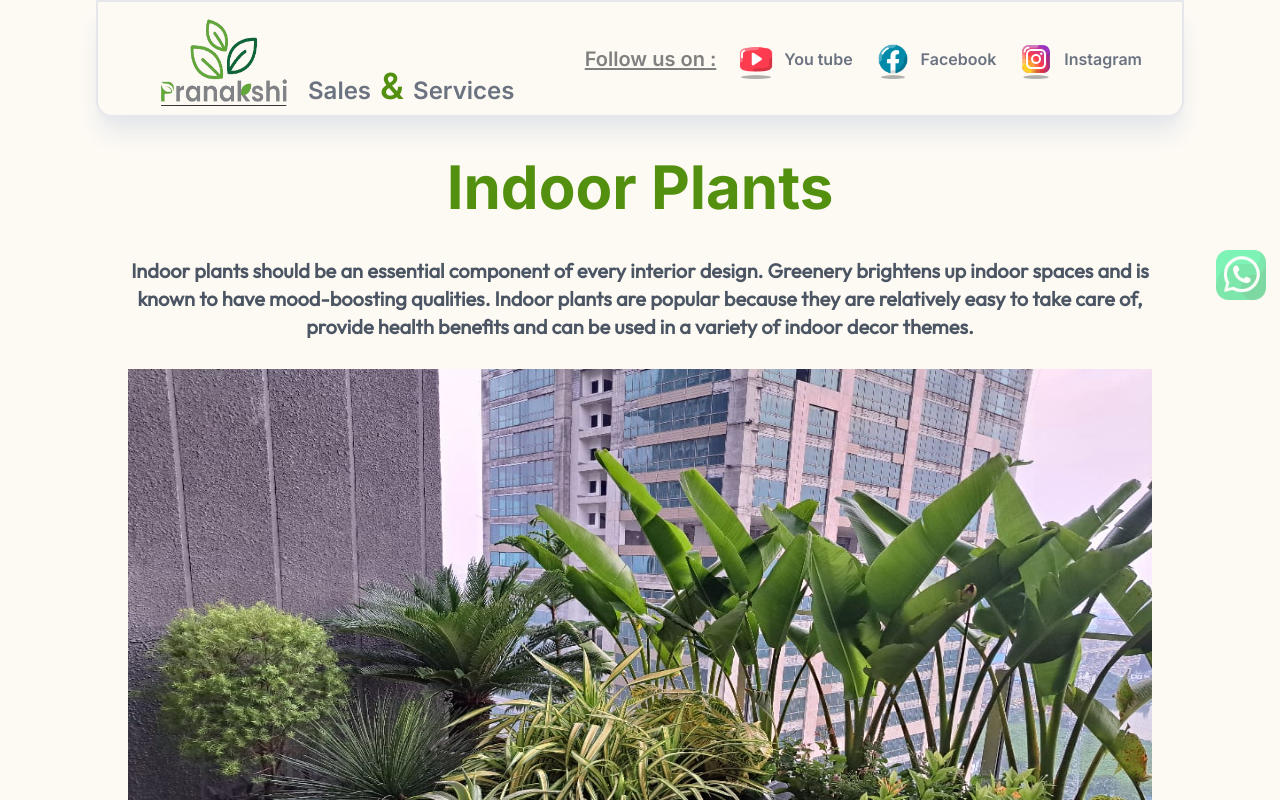
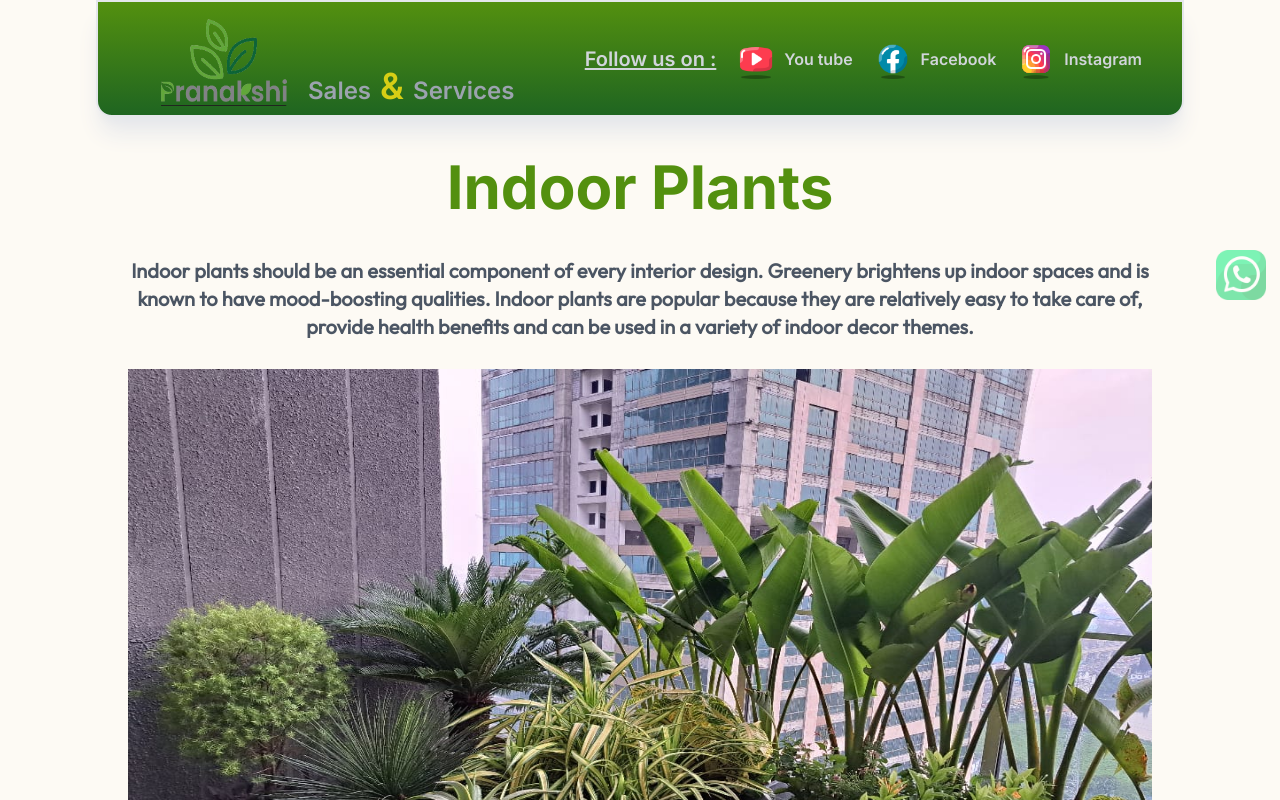
Before and after one commit to Spoiler007/Pranakshi-Sales-Services, a Next.js app: page /indoor in a window 1280 px wide. Shown: the top 800 px of the page. Built offline with nearby package versions, Linux system fonts and the light colour scheme.

Commit message:
pages update

```diff
--- a/src/app/gardening/page.jsx
+++ b/src/app/gardening/page.jsx
@@ -25,19 +25,19 @@ const Gardening = () => {
             <StickyChat />
             <Stickysocial />
             <div className=' '>
-                <div className="flex border-2 px-10 shadow-gray-200 rounded-bl-2xl rounded-br-2xl shadow-xl w-[85%]  mx-auto gap-8  text-center items-center justify-between">
+                <div className="flex border-2 bg-gradient-to-b from-greenlight to-greendark px-10 shadow-gray-200 rounded-bl-2xl rounded-br-2xl shadow-xl w-[85%]  mx-auto gap-8  text-center items-center justify-between">
                     <div className=' flex py-2'>
 
                         <img src='/Images/logo2.png' alt='logo' className='md:w-[170px] w-[100px]' />
 
-                        <h1 className='text-center my-auto md:text-2xl mt-8 md:mt-14 font-semibold text-gray-500'> Sales<span className='text-greenlight text-4xl'> & </span>Services</h1>
+                        <h1 className='text-center my-auto md:text-2xl mt-8 md:mt-14 font-semibold text-gray-400'> Sales<span className='text-yellowlight text-4xl'> & </span>Services</h1>
                     </div>
                     <div className=' hidden xl:block'>
                         <div className="flex xl:visible gap-5 justify-center items-center">
-                            <h1 className="text-xl text-[gray]  font-semibold underline underline-offset-2">Follow us on :</h1>
-                            <a href="https://youtube.com/@PranakshiSalesService?si=rHi1YtfelV9Nny9A" target="__blank" className="flex items-center gap-2"><img src="Images/icons8-youtube-64.png" className="w-[40px]" /><span className="text-gray-500 font-semibold">You tube</span></a>
-                            <a href="https://www.facebook.com/profile.php?id=61554907633405" target="__blank" className="flex items-center gap-2"><img src="Images/icons8-facebook-64.png" className="w-[40px]" /><span className="text-gray-500 font-semibold">Facebook</span></a>
-                            <a href="https://www.instagram.com/pranakshi.sales?utm_source=qr&igsh=MWlyczhhb3RsMTdpcQ==" target="__blank" className="flex items-center gap-2"><img src="Images/icons8-instagram-64.png" className="w-[40px]" /><span className="text-gray-500 font-semibold">Instagram</span></a>
+                            <h1 className="text-xl text-gray-300  font-semibold underline underline-offset-2">Follow us on :</h1>
+                            <a href="https://youtube.com/@PranakshiSalesService?si=rHi1YtfelV9Nny9A" target="__blank" className="flex items-center gap-2"><img src="Images/icons8-youtube-64.png" className="w-[40px]" /><span className="text-gray-300 font-semibold">You tube</span></a>
+                            <a href="https://www.facebook.com/profile.php?id=61554907633405" target="__blank" className="flex items-center gap-2"><img src="Images/icons8-facebook-64.png" className="w-[40px]" /><span className="text-gray-300 font-semibold">Facebook</span></a>
+                            <a href="https://www.instagram.com/pranakshi.sales?utm_source=qr&igsh=MWlyczhhb3RsMTdpcQ==" target="__blank" className="flex items-center gap-2"><img src="Images/icons8-instagram-64.png" className="w-[40px]" /><span className="text-gray-300 font-semibold">Instagram</span></a>
 
                         </div>
                     </div>
--- a/src/app/indoor/page.jsx
+++ b/src/app/indoor/page.jsx
@@ -15,19 +15,19 @@ const Indoor = () => {
             <GotoTop />
             <StickyChat />
             <Stickysocial />
-            <div className="flex border-2 px-10 shadow-gray-200 rounded-bl-2xl rounded-br-2xl shadow-xl w-[85%]  mx-auto gap-8  text-center items-center justify-between">
+            <div className="flex bg-gradient-to-b from-greenlight to-greendark border-2 px-10 shadow-gray-200 rounded-bl-2xl rounded-br-2xl shadow-xl w-[85%]  mx-auto gap-8  text-center items-center justify-between">
                 <div className=' flex py-2'>
 
                     <img src='/Images/logo2.png' alt='logo' className='md:w-[170px] w-[100px]' />
 
-                    <h1 className='text-center my-auto md:text-2xl mt-8 md:mt-14 font-semibold text-gray-500'> Sales<span className='text-greenlight text-4xl'> & </span>Services</h1>
+                    <h1 className='text-center my-auto md:text-2xl mt-8 md:mt-14 font-semibold text-gray-400'> Sales<span className='text-yellowlight text-4xl'> & </span>Services</h1>
                 </div>
                 <div className=' hidden xl:block'>
                     <div className="flex xl:visible gap-5 justify-center items-center">
-                        <h1 className="text-xl text-[gray]  font-semibold underline underline-offset-2">Follow us on :</h1>
-                        <a href="https://youtube.com/@PranakshiSalesService?si=rHi1YtfelV9Nny9A" target="__blank" className="flex items-center gap-2"><img src="Images/icons8-youtube-64.png" className="w-[40px]" /><span className="text-gray-500 font-semibold">You tube</span></a>
-                        <a href="https://www.facebook.com/profile.php?id=61554907633405" target="__blank" className="flex items-center gap-2"><img src="Images/icons8-facebook-64.png" className="w-[40px]" /><span className="text-gray-500 font-semibold">Facebook</span></a>
-                        <a href="https://www.instagram.com/pranakshi.sales?utm_source=qr&igsh=MWlyczhhb3RsMTdpcQ==" target="__blank" className="flex items-center gap-2"><img src="Images/icons8-instagram-64.png" className="w-[40px]" /><span className="text-gray-500 font-semibold">Instagram</span></a>
+                        <h1 className="text-xl text-gray-300  font-semibold underline underline-offset-2">Follow us on :</h1>
+                        <a href="https://youtube.com/@PranakshiSalesService?si=rHi1YtfelV9Nny9A" target="__blank" className="flex items-center gap-2"><img src="Images/icons8-youtube-64.png" className="w-[40px]" /><span className="text-gray-300 font-semibold">You tube</span></a>
+                        <a href="https://www.facebook.com/profile.php?id=61554907633405" target="__blank" className="flex items-center gap-2"><img src="Images/icons8-facebook-64.png" className="w-[40px]" /><span className="text-gray-300 font-semibold">Facebook</span></a>
+                        <a href="https://www.instagram.com/pranakshi.sales?utm_source=qr&igsh=MWlyczhhb3RsMTdpcQ==" target="__blank" className="flex items-center gap-2"><img src="Images/icons8-instagram-64.png" className="w-[40px]" /><span className="text-gray-300 font-semibold">Instagram</span></a>
 
                     </div>
                 </div>
--- a/src/app/outdoor/page.jsx
+++ b/src/app/outdoor/page.jsx
@@ -16,18 +16,18 @@ const Outdoor = () => {
             <GotoTop />
             <StickyChat />
             <Stickysocial />
-            <div className="flex border-2 px-10 shadow-gray-200 rounded-bl-2xl rounded-br-2xl shadow-xl w-[85%]  mx-auto gap-8  text-center items-center justify-between">
+            <div className="flex bg-gradient-to-b from-greenlight to-greendark border-2 px-10 shadow-gray-200 rounded-bl-2xl rounded-br-2xl shadow-xl w-[85%]  mx-auto gap-8  text-center items-center justify-between">
                 <div className=' flex py-2'>
 
                     <img src='/Images/logo2.png' alt='logo' className='md:w-[170px] w-[100px]' />
-                    <h1 className='text-center my-auto md:text-2xl mt-8 md:mt-14 font-semibold text-gray-500'> Sales<span className='text-greenlight text-4xl'> & </span>Services</h1>
+                    <h1 className='text-center my-auto md:text-2xl mt-8 md:mt-14 font-semibold text-gray-400'> Sales<span className='text-yellowlight text-4xl'> & </span>Services</h1>
                 </div>
                 <div className=' hidden xl:block'>
                     <div className="flex xl:visible gap-5 justify-center items-center">
-                        <h1 className="text-xl text-[gray]  font-semibold underline underline-offset-2">Follow us on :</h1>
-                        <a href="https://youtube.com/@PranakshiSalesService?si=rHi1YtfelV9Nny9A" target="__blank" className="flex items-center gap-2"><img src="Images/icons8-youtube-64.png" className="w-[40px]" /><span className="text-gray-500 font-semibold">You tube</span></a>
-                        <a href="https://www.facebook.com/profile.php?id=61554907633405" target="__blank" className="flex items-center gap-2"><img src="Images/icons8-facebook-64.png" className="w-[40px]" /><span className="text-gray-500 font-semibold">Facebook</span></a>
-                        <a href="https://www.instagram.com/pranakshi.sales?utm_source=qr&igsh=MWlyczhhb3RsMTdpcQ==" target="__blank" className="flex items-center gap-2"><img src="Images/icons8-instagram-64.png" className="w-[40px]" /><span className="text-gray-500 font-semibold">Instagram</span></a>
+                        <h1 className="text-xl text-gray-300  font-semibold underline underline-offset-2">Follow us on :</h1>
+                        <a href="https://youtube.com/@PranakshiSalesService?si=rHi1YtfelV9Nny9A" target="__blank" className="flex items-center gap-2"><img src="Images/icons8-youtube-64.png" className="w-[40px]" /><span className="text-gray-300 font-semibold">You tube</span></a>
+                        <a href="https://www.facebook.com/profile.php?id=61554907633405" target="__blank" className="flex items-center gap-2"><img src="Images/icons8-facebook-64.png" className="w-[40px]" /><span className="text-gray-300 font-semibold">Facebook</span></a>
+                        <a href="https://www.instagram.com/pranakshi.sales?utm_source=qr&igsh=MWlyczhhb3RsMTdpcQ==" target="__blank" className="flex items-center gap-2"><img src="Images/icons8-instagram-64.png" className="w-[40px]" /><span className="text-gray-300 font-semibold">Instagram</span></a>
 
                     </div>
                 </div>
@@ -145,14 +145,7 @@ const Outdoor = () => {
                     </p>
                 </div>
 
-
-
-
-
             </div>
-
-
-
 
             <Footer />
         </div>
```
